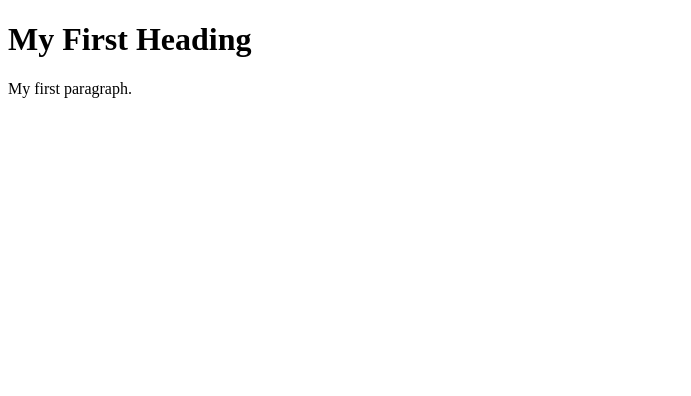
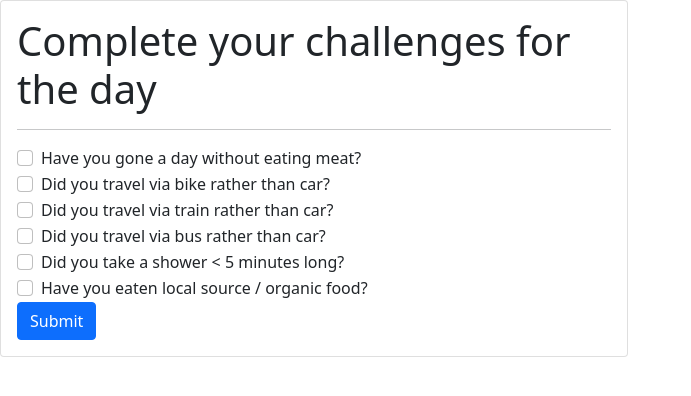
Before and after one commit to bmaguire5300/hci-project, a Django app: page /dashboard/ in a window 1280 px wide. Shown: the top 396 px of the page, without its empty margins (0-691 px from the left). Run offline with Django 3.2, Linux system fonts and the light colour scheme.

Commit message:
completed challenge form, added leaderboard

```diff
--- a/hci/settings.py
+++ b/hci/settings.py
@@ -77,7 +77,7 @@ WSGI_APPLICATION = 'hci.wsgi.application'
 DATABASES = {
     'default': {
         'ENGINE': 'django.db.backends.sqlite3',
-        'NAME': BASE_DIR / 'db.sqlite3',
+        'NAME': str(BASE_DIR / 'db.sqlite3'),
     }
 }
 
--- a/hci/urls.py
+++ b/hci/urls.py
@@ -26,6 +26,8 @@ urlpatterns = [
     path('challenge/', views.challenge, name='challenge'),
     path('submitchallenge/', views.submit_challenge, name='submit_challenge'),
     path('updateProfile/', views.update_profile, name='update_profile'),
+    path('leaderboard/', views.leaderboard, name='leaderboard'),
+
 
 
 ]
--- a/tracker/templates/dashboard.html
+++ b/tracker/templates/dashboard.html
@@ -1,7 +1,99 @@
-<!DOCTYPE html>
-<html>
-  <body>
-    <h1>My First Heading</h1>
-    <p>My first paragraph.</p>
-  </body>
-</html>
+{% extends 'base.html' %} {% block body_block %}
+<div>
+  <div class="row">
+    <div class="col-sm-6">
+      <div class="card">
+        <div class="card-body">
+          <form action="/submitchallenge/" method="POST">
+            {% csrf_token %}
+
+            <h1>Complete your challenges for the day</h1>
+            <hr />
+            <div class="form-check">
+              <input
+                class="form-check-input"
+                type="checkbox"
+                value="5"
+                id="meat"
+                name="meat"
+              />
+              <label class="form-check-label" for="defaultCheck1">
+                Have you gone a day without eating meat?
+              </label>
+            </div>
+
+            <div class="form-check">
+              <input
+                class="form-check-input"
+                type="checkbox"
+                value="5"
+                id="bike"
+                name="bike"
+              />
+              <label class="form-check-label" for="defaultCheck2">
+                Did you travel via bike rather than car?
+              </label>
+            </div>
+
+            <div class="form-check">
+              <input
+                class="form-check-input"
+                type="checkbox"
+                value="4"
+                id="train"
+                name="train"
+              />
+              <label class="form-check-label" for="defaultCheck2">
+                Did you travel via train rather than car?
+              </label>
+            </div>
+
+            <div class="form-check">
+              <input
+                class="form-check-input"
+                type="checkbox"
+                value="3"
+                id="bus"
+                name="bus"
+              />
+              <label class="form-check-label" for="defaultCheck2">
+                Did you travel via bus rather than car?
+              </label>
+            </div>
+
+            <div class="form-check">
+              <input
+                class="form-check-input"
+                type="checkbox"
+                value="5"
+                id="shower"
+                name="shower"
+              />
+              <label class="form-check-label" for="defaultCheck2">
+                Did you take a shower < 5 minutes long?
+              </label>
+            </div>
+
+            <div class="form-check">
+              <input
+                class="form-check-input"
+                type="checkbox"
+                value="5"
+                id="organic"
+                name="organic"
+              />
+              <label class="form-check-label" for="defaultCheck2">
+                Have you eaten local source / organic food?
+              </label>
+            </div>
+
+            <button type="submit" class="btn btn-primary" value="Submit">
+              Submit
+            </button>
+          </form>
+        </div>
+        {% endblock %}
+      </div>
+    </div>
+  </div>
+</div>
--- a/tracker/views.py
+++ b/tracker/views.py
@@ -4,8 +4,8 @@ from django.http import HttpResponse
 from django.urls import reverse
 from django.shortcuts import redirect
 from django.contrib import messages
-from .models import User
-
+from .models import *
+from django.db.models import Sum
 # Create your views here.
 
 
@@ -39,10 +39,15 @@ def dashboard(request):
 def profile(request):
     user = User.objects.get(id=request.user.id)
     context_dict = {}
+    groups = Group.objects.all()
     context_dict['diet'] = user.meat_mult
     context_dict['car'] = user.car_mult
     context_dict['water'] = user.water_mult
     context_dict['foodsource'] = user.foodsource_mult
+    context_dict['groups'] = groups
+    context_dict['user_group'] = user.group.id
+
+
 
     return render(request, 'profile.html', context=context_dict)
 
@@ -56,10 +61,18 @@ def challenge(request):
 def submit_challenge(request):
 
     if request.method == 'POST':
-        meat = request.POST.get('meat', '')
-        print(meat)
+        user = User.objects.get(id=request.user.id)
+        meat = user.meat_mult * int(request.POST.get('meat', '0'))
+        bike = user.car_mult * int(request.POST.get('bike', '0'))
+        train = user.car_mult * int(request.POST.get('train', '0'))
+        bus = user.car_mult * int(request.POST.get('bus', '0'))
+        shower = user.water_mult * int(request.POST.get('shower', '0'))
+        organic = user.foodsource_mult * int(request.POST.get('organic', '0'))
 
-    return render(request, 'challenge.html')
+        total = sum([meat, bike, train, bus, shower, organic])
+        completed = CompletedChallenge.objects.create(user=user, total_points=total)
+
+    return redirect('leaderboard')
 
 def update_profile(request):
     if request.method == 'POST':
@@ -68,6 +81,22 @@ def update_profile(request):
         user.car_mult = request.POST.get('car', '')
         user.water_mult = request.POST.get('water', '')
         user.foodsource_mult = request.POST.get('foodsource', '')
+        user.group = Group.objects.get(id=(request.POST.get('group', '')))
+        print(user.group)
         user.save()
 
     return profile(request)
+
+
+def leaderboard(request):
+    context_dict = {}
+
+    results = CompletedChallenge.objects.values('user__group__name') \
+            .annotate(result_total= Sum('total_points')) \
+            .order_by('-result_total')
+
+    context_dict['results'] = results
+    print(context_dict['results'])
+
+
+    return render(request, 'leaderboard.html', context=context_dict)
```
Also changed, not shown: tracker/templates/leaderboard.html (added, +30 -0 lines), tracker/templates/profile.html (+139 -56 lines).
